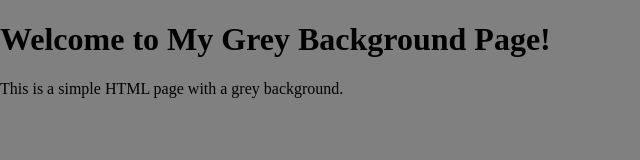
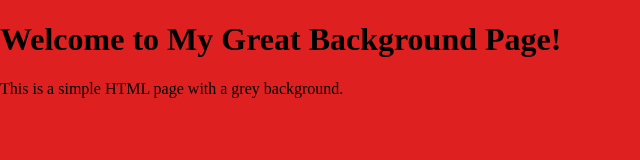
Before and after one commit to htech7x/my-ci-cd, a plain HTML site: page custom_folder/index.html in a window 1280 px wide. Shown: the whole page, without its empty margins (0-640 px from the left). Drawn offline with Linux system fonts and the light colour scheme.

Commit message:
new color

```diff
--- a/custom_folder/index.html
+++ b/custom_folder/index.html
@@ -5,7 +5,7 @@
     <title>Grey Background Page</title>
     <style>
         body {
-            background-color: #808080; /* Grey color in hexadecimal */
+            background-color: #df2020; /* Grey color in hexadecimal */
             margin: 0; /* Remove default margin */
             padding: 0; /* Remove default padding */
         }
@@ -13,7 +13,7 @@
 </head>
 <body>
     <!-- Your content goes here -->
-    <h1>Welcome to My Grey Background Page!</h1>
+    <h1>Welcome to My Great Background Page!</h1>
     <p>This is a simple HTML page with a grey background.</p>
 </body>
 </html>
```
